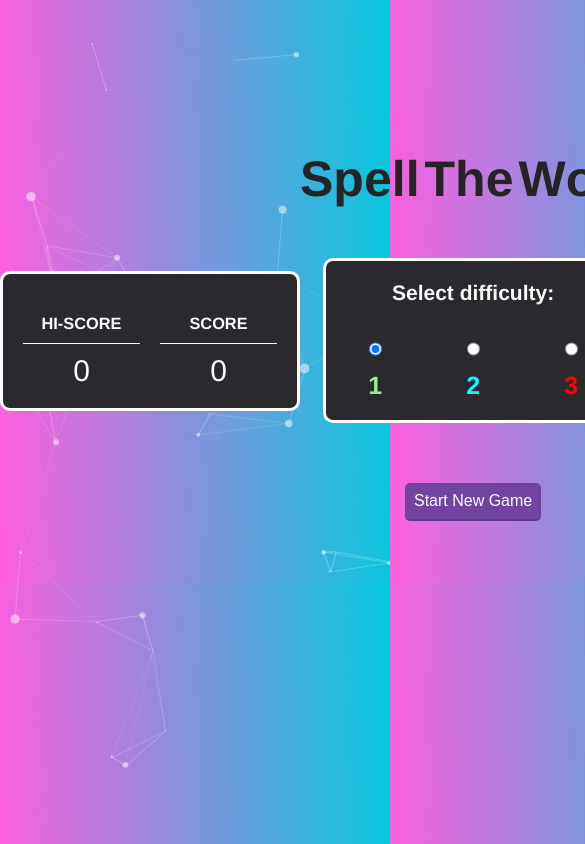
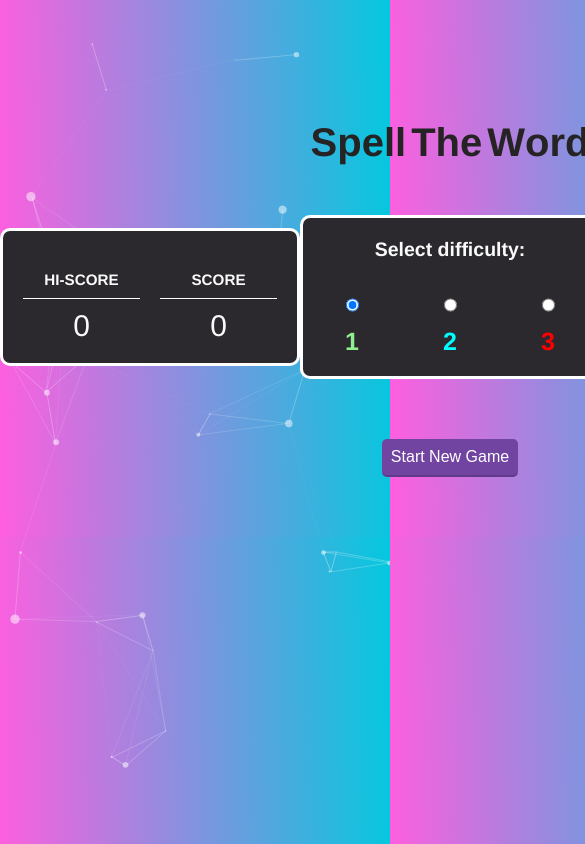
Before and after one commit to tomlebl/spell-the-word, a website built with webpack: page public/index.html in a window 390 px wide. Shown: the top 844 px of the page, 585 px wide, since content can reach past the window. Built offline with nearby package versions, Linux system fonts and the light colour scheme.

Commit message:
media query styles for portrait tablet format

```diff
--- a/public/styles/styles.css
+++ b/public/styles/styles.css
@@ -21,7 +21,6 @@ body {
 	align-items: center;
 	justify-items: center;
 	grid-column-gap: 20px;
-  /* min-height: 100vh; */
 	max-height: 800vh;
 }
 
@@ -45,7 +44,7 @@ body {
 	font-weight: 600;
 	color: rgb(37, 35, 35);
 	margin-bottom: 50px;
-  margin-top: 100px;
+	margin-top: 70px;
 }
 
 #container-title span:hover {
@@ -78,6 +77,7 @@ body {
 
 .picture {
 	max-height: 300px;
+	max-width: 450px;
 	margin-bottom: 3rem;
 	border: 3px solid white;
 	border-radius: 10px;
@@ -157,6 +157,10 @@ label {
 	font-size: 5r;
 }
 
+.emojiImg {
+	max-width: 300px;
+}
+
 .button {
 	grid-row-start: 3;
 	grid-column-start: 2;
@@ -195,10 +199,13 @@ label {
 
 @media only screen and (max-width: 1024px) {
 	body {
-    font-size: 1.4rem;
+		font-size: 1.3rem;
 	}
 	.container {
 		grid-column-gap: 0px;
+	}
+	#container-title {
+		font-size: 4rem;
 	}
 	.display-number {
 		font-size: 3rem;
@@ -208,11 +215,29 @@ label {
 		padding-bottom: 20px;
 		padding-top: 20px;
 		text-align: center;
+		margin: 0px;
 		min-width: 300px;
-    margin: 0px;
+	}
+
+	/* #container-score {
+    max-width: 200px;
+  }*/
+
+	#container-puzzle {
+		max-width: 350px;
+	}
+
+	.display-number {
+		font-size: 3rem;
+	}
+	#puzzle span {
+		font-size: 2rem;
 	}
 	.picture {
-    max-width: 350px;
+		max-width: 300px;
+	}
+	.emojiImg {
+		max-width: 200px;
 	}
 	label {
 		font-size: 2.5rem;
--- a/src/index.js
+++ b/src/index.js
@@ -35,8 +35,7 @@ for (let i = 1; i <= 3; i++) {
 	console.log(`Difficulty ${i}:`, getPuzzleCount(i))
 }
 
-const setRandomColour = () =>
-  '#' + (Math.random().toString(16) + '000000').slice(2, 8).slice(-6)
+const setRandomColour = () => '#' + (Math.random().toString(16) + '000000').slice(2, 8).slice(-6)
 
 const setGradient = (color1, color2) => {
 	body.style.background = `linear-gradient(to right, ${color1}, ${color2})`
@@ -62,8 +61,7 @@ const renderEmoji = emojiStyle => {
 	emojiContainer.forEach(element => {
 		var emoji = document.createElement('img')
 		emoji.setAttribute('src', `images/${emojiStyle}`)
-    emoji.setAttribute('style', 'width: 300px')
-    emoji.classList.add('animated', 'zoomInDown')
+		emoji.classList.add('animated', 'zoomInDown', 'emojiImg')
 		element.appendChild(emoji)
 	})
 }
@@ -86,6 +84,22 @@ const setDifColor = dif => {
 	difficultyDisplay.setAttribute('style', `color: ${difColor}`)
 }
 
+const renderNewHiScore = () => {
+	puzzleMessage.textContent = 'Well Done! New Hi-Score'
+	puzzleContainer.classList.add('display-record')
+	scoreCurrent.setAttribute('style', 'color: plum')
+	scoreBest.setAttribute('style', 'color: plum')
+	snd_achievement.play()
+}
+
+const checkHiScore = () => {
+	if (game1.score > loadHiScore()) {
+		scoreBest.textContent = game1.score
+		saveHiScore(game1.score)
+		setTimeout(renderNewHiScore, 2000)
+	}
+}
+
 const startPuzzle = () => {
 	//Removing success decoration
 	puzzleMessage.textContent = ''
@@ -100,6 +114,7 @@ const startPuzzle = () => {
 	//Check if all puzzles have been used
 	if (word === '' && game1.difficulty === 3) {
 		puzzleMessage.textContent = 'All puzzles solved. Game over'
+		checkHiScore()
 	} else {
 		if (word === '') {
 			//All puzzles at given difficulty used -> increase difficulty
@@ -160,14 +175,6 @@ const renderGameFailed = () => {
 	hangman1.status = 'game over'
 }
 
-const renderNewHiScore = () => {
-  puzzleMessage.textContent = 'Well Done! New Hi-Score'
-  puzzleContainer.classList.add('display-record')
-  scoreCurrent.setAttribute('style', 'color: plum')
-  scoreBest.setAttribute('style', 'color: plum')
-  snd_achievement.play()
-}
-
 scoreBest.textContent = loadHiScore()
 
 window.addEventListener('keypress', e => {
@@ -183,11 +190,7 @@ window.addEventListener('keypress', e => {
 		renderGameFailed()
 		hangman1.guessedLetters = hangman1.word
 		renderPuzzle()
-    if (game1.score > loadHiScore()) {
-      scoreBest.textContent = game1.score
-      saveHiScore(game1.score)
-      setTimeout(renderNewHiScore, 2000)
-    }
+		checkHiScore()
 	}
 
 	// Starting a new puzzle if previous one is finished
--- a/src/puzzles.js
+++ b/src/puzzles.js
@@ -1,129 +1,34 @@
 const puzzles = [
-  {
-    word: 'cat',
-    imgSrc: 'images/black_cat.jpeg',
-    difficulty: 1
-  },
-  {
-    word: 'black cat',
-    imgSrc: 'images/black_cat.jpeg',
-    difficulty: 3
-  },
-  {
-    word: 'dog',
-    imgSrc: 'images/dog.png',
-    difficulty: 1
-  },
-  {
-    word: 'flower',
-    imgSrc: 'images/red_flower.jpeg',
-    difficulty: 2
-  },
-  {
-    word: 'red flower',
-    imgSrc: 'images/red_flower.jpeg',
-    difficulty: 3
-  },
-  {
-    word: 'car',
-    imgSrc: 'images/blue_car.png',
-    difficulty: 1
-  },
-  {
-    word: 'blue car',
-    imgSrc: 'images/blue_car.png',
-    difficulty: 3
-  },
-  {
-    word: 'tree',
-    imgSrc: 'images/tree.jpeg',
-    difficulty: 1
-  },
-  {
-    word: 'bird',
-    imgSrc: 'images/bird.jpeg',
-    difficulty: 2
-  },
-  {
-    word: 'banana',
-    imgSrc: 'images/banana.jpeg',
-    difficulty: 2
-  },
-  {
-    word: 'yellow banana',
-    imgSrc: 'images/banana.jpeg',
-    difficulty: 3
-  },
-  {
-    word: 'owl',
-    imgSrc: 'images/owl.jpeg',
-    difficulty: 2
-  },
-  {
-    word: 'red grapes',
-    imgSrc: 'images/grapes.jpeg',
-    difficulty: 3
-  },
-  {
-    word: 'grapes',
-    imgSrc: 'images/grapes.jpeg',
-    difficulty: 2
-  },
-  {
-    word: 'pineapple',
-    imgSrc: 'images/pineapple.jpeg',
-    difficulty: 2
-  },
-  {
-    word: 'robin',
-    imgSrc: 'images/bird.jpeg',
-    difficulty: 3
-  },
-  {
-    word: 'ball',
-    imgSrc: 'images/ball.jpeg',
-    difficulty: 1
-  },
-  {
-    word: 'spoon',
-    imgSrc: 'images/spoon.jpeg',
-    difficulty: 2
-  },
-  {
-    word: 'mug',
-    imgSrc: 'images/mug.jpeg',
-    difficulty: 1
-  },
-  {
-    word: 'cup',
-    imgSrc: 'images/cup.jpeg',
-    difficulty: 1
-  },
-  {
-    word: 'sun',
-    imgSrc: 'images/sun.png',
-    difficulty: 1
-  },
-  {
-    word: 'jug',
-    imgSrc: 'images/jug.jpeg',
-    difficulty: 1
-  },
-  {
-    word: 'gate',
-    imgSrc: 'images/gate.jpeg',
-    difficulty: 2
-  },
-  {
-    word: 'moon',
-    imgSrc: 'images/moon.jpeg',
-    difficulty: 1
-  },
-  { word: 'cactus', imgSrc: 'images/cactus.jpeg', difficulty: 3 },
-  { word: 'sheep', imgSrc: 'images/sheep.jpeg', difficulty: 2 },
-  { word: 'bowl', imgSrc: 'images/bowl.jpg', difficulty: 2 },
-  { word: 'piano', imgSrc: 'images/piano.jpeg', difficulty: 2 },
-  { word: 'log', imgSrc: 'images/log.jpeg', difficulty: 1 }
+	{ word: 'cat', imgSrc: 'images/black_cat.jpeg', difficulty: 1 },
+	{ word: 'black cat', imgSrc: 'images/black_cat.jpeg', difficulty: 3 },
+	{ word: 'dog', imgSrc: 'images/dog.png', difficulty: 1 },
+	{ word: 'flower', imgSrc: 'images/red_flower.jpeg', difficulty: 2 },
+	{ word: 'car', imgSrc: 'images/blue_car.png', difficulty: 1 },
+	{ word: 'blue car', imgSrc: 'images/blue_car.png', difficulty: 3 },
+	{ word: 'tree', imgSrc: 'images/tree.jpeg', difficulty: 1 },
+	{ word: 'bird', imgSrc: 'images/bird.jpeg', difficulty: 2 },
+	{ word: 'banana', imgSrc: 'images/banana.jpeg', difficulty: 2 },
+	{ word: 'owl', imgSrc: 'images/owl.jpeg', difficulty: 2 },
+	{ word: 'grapes', imgSrc: 'images/grapes.jpeg', difficulty: 2 },
+	{ word: 'pineapple', imgSrc: 'images/pineapple.jpeg', difficulty: 2 },
+	{ word: 'robin', imgSrc: 'images/bird.jpeg', difficulty: 3 },
+	{ word: 'ball', imgSrc: 'images/ball.jpeg', difficulty: 1 },
+	{ word: 'spoon', imgSrc: 'images/spoon.jpeg', difficulty: 2 },
+	{ word: 'mug', imgSrc: 'images/mug.jpeg', difficulty: 1 },
+	{ word: 'cup', imgSrc: 'images/cup.jpeg', difficulty: 1 },
+	{ word: 'sun', imgSrc: 'images/sun.png', difficulty: 1 },
+	{ word: 'jug', imgSrc: 'images/jug.jpeg', difficulty: 1 },
+	{ word: 'gate', imgSrc: 'images/gate.jpeg', difficulty: 2 },
+	{ word: 'moon', imgSrc: 'images/moon.jpeg', difficulty: 1 },
+	{ word: 'cactus', imgSrc: 'images/cactus.jpeg', difficulty: 3 },
+	{ word: 'sheep', imgSrc: 'images/sheep.jpeg', difficulty: 2 },
+	{ word: 'bowl', imgSrc: 'images/bowl.jpg', difficulty: 2 },
+	{ word: 'piano', imgSrc: 'images/piano.jpeg', difficulty: 2 },
+	{ word: 'log', imgSrc: 'images/log.jpeg', difficulty: 1 },
+	{ word: 'well', imgSrc: 'images/well.jpeg', difficulty: 2 },
+	{ word: 'pen', imgSrc: 'images/pen.jpeg', difficulty: 1 },
+	{ word: 'rucksack', imgSrc: 'images/rucksack.jpeg', difficulty: 3 },
+	{ word: 'chair', imgSrc: 'images/chair.jpeg', difficulty: 2 }
 ]
 
 export { puzzles as default }
```
Also changed, not shown: public/images/chair.jpeg (added), public/images/pen.jpeg (added), public/images/rucksack.jpeg (added), public/images/well.jpeg (added). Lines whose indentation alone changed are shown as unchanged.
